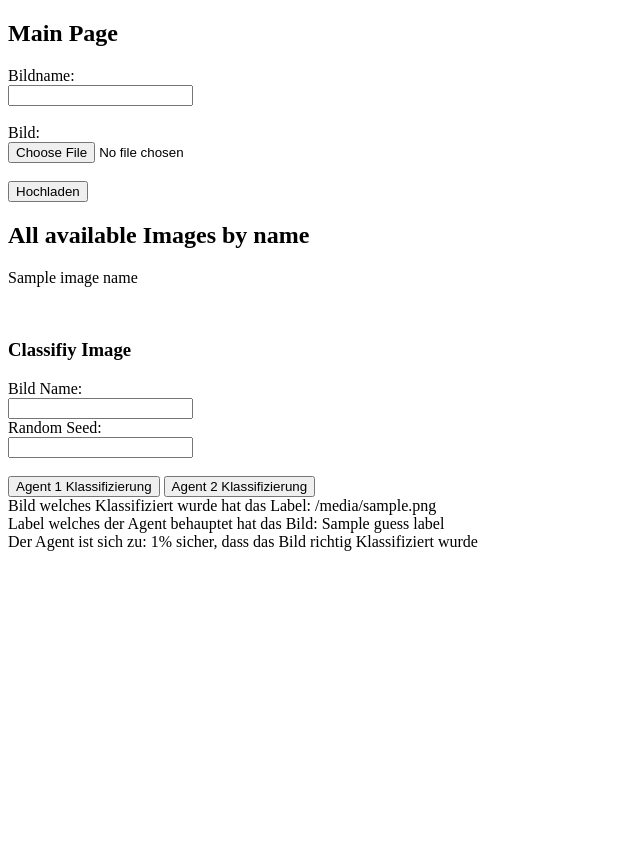
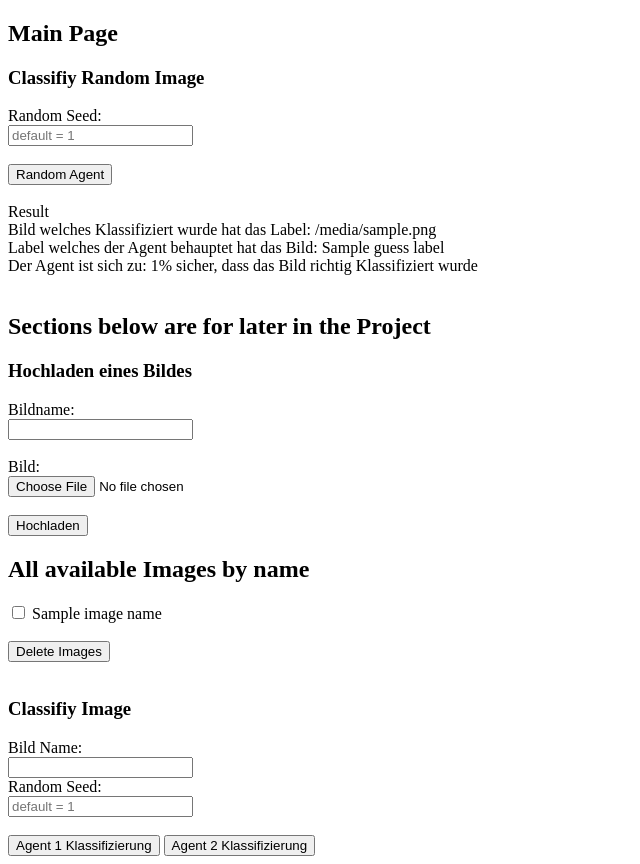
Before and after one commit to justTill/whatMemeAmI, a Django app: template project-one/main/view/templates/index.html in a window 1280 px wide. Shown: the part 98-962 px from the top of the page, without its empty margins (0-640 px from the left). Before the commit the page ends 649 px from the top, so only its background shows below. Run offline with Django 3.2, Linux system fonts and the light colour scheme; tables that the repository leaves empty hold one stand-in row (values such as "Sample post"); the template is opened without the code that fills it: values that come from a table or form of the project are taken from there, most other values are stand-ins (such as "Sample title", 1, 10 or a date in 2020).

Commit message:
implemented delete functionionality and reorderd Website

```diff
--- a/project-one/main/controller/logic/ImageLogic.py
+++ b/project-one/main/controller/logic/ImageLogic.py
@@ -10,3 +10,7 @@ class ImageLogic:
     def get_all_image_names(self):
         image_dao = ImageDAO()
         return image_dao.get_image_names()
+
+    def delete_images(self, image_names):
+        image_dao = ImageDAO()
+        [image_dao.delete_image_if_exist(name) for name in image_names]
--- a/project-one/main/model/persistence/ImageDAO.py
+++ b/project-one/main/model/persistence/ImageDAO.py
@@ -8,3 +8,8 @@ class ImageDAO:
 
     def get_image_names(self):
        return [image.name for image in UserImage.objects.all()]
+
+    def delete_image_if_exist(self, name):
+        image = self.get_image_with_name(name)
+        if image:
+            image.delete()
--- a/project-one/main/urls.py
+++ b/project-one/main/urls.py
@@ -1,6 +1,6 @@
 from django.urls import path
 from django.conf.urls import url
-from main.view.views import index, save_new_user_image, classify_image
+from main.view.views import index, save_new_user_image, classify_image, delete_images, random_agent
 
 app_name = 'main'
 
@@ -8,4 +8,6 @@ urlpatterns = [
     path('', index, name='index'),
     url(r'^save_new_user_image', save_new_user_image, name='save_new_user_image'),
     url(r'^classify_image', classify_image, name='classify_image'),
+    url(r'^delete_images', delete_images, name='delete_images'),
+    url(r'^random_agent', random_agent, name='random_agent'),
 ]
--- a/project-one/main/view/templates/classifyImage.html
+++ b/project-one/main/view/templates/classifyImage.html
@@ -1,12 +1,20 @@
-<form action="{% url 'main:classify_image' %}" method="post" enctype="multipart/form-data">
+<form action="{% url 'main:delete_images' %}" method="post" enctype="multipart/form-data">
     {% csrf_token %}
     <div>
         <h2>All available Images by name</h2>
-    {% for name in image_names%}
-    <p>{{ name }}</p>
-    {% endfor %}
+        {% for name in image_names%}
+            <input class="checkbox" type="checkbox" name="deleteImageBox" value="{{ name }}">
+            <span>{{ name }}
+            </span>
+            <br>
+        {% endfor %}
+        <br>
+        <button class="delete" type="submit">Delete Images</button>
     </div>
     <br>
+</form>
+<form action="{% url 'main:classify_image' %}" method="post" enctype="multipart/form-data">
+    {% csrf_token %}
     <h3> Classifiy Image</h3>
     <div class="fieldWrapper">
         <label>Bild Name:</label>
@@ -15,7 +23,7 @@
         <br>
         <label>Random Seed:</label>
         <br>
-        <input type="number" name="randomSeed">
+        <input type="number" name="randomSeed" placeholder="default = 1">
     </div>
     <br>
     <button type="submit" name="button" value="agent_one">Agent 1 Klassifizierung</button>
@@ -23,11 +31,10 @@
 </form>
 
 <div>
-   {% if image_label and guess_label and percentage %}
-    <span>Bild welches Klassifiziert wurde hat das Label: {{  image_label }}  </span>
+    {% if agent_error %}
     <br>
-    <span>Label welches der Agent behauptet hat das Bild: {{  guess_label }}  </span>
+    <span>There was an Error:</span>
     <br>
-    <span>Der Agent ist sich zu: {{  percentage }}% sicher, dass das Bild richtig Klassifiziert wurde  </span>
-   {% endif %}
+    <span>{{ agent_error}}</span>
+    {% endif %}
 </div>
--- a/project-one/main/view/templates/index.html
+++ b/project-one/main/view/templates/index.html
@@ -2,6 +2,9 @@
 {% block content %}
     <h2>Main Page</h2>
 
+    {% include 'templates/random_agent.html' %}
+    <br>
+    <h2>Sections below are for later in the Project</h2>
     {% include 'templates/uploadImageForm.html' %}
     {% include 'templates/classifyImage.html' %}
 
--- /dev/null
+++ b/project-one/main/view/templates/random_agent.html
@@ -0,0 +1,24 @@
+<form action="{% url 'main:random_agent' %}" method="post" enctype="multipart/form-data">
+    {% csrf_token %}
+    <h3> Classifiy Random Image</h3>
+    <div class="fieldWrapper">
+        <label>Random Seed:</label>
+        <br>
+        <input type="number" name="randomSeed" placeholder="default = 1">
+    </div>
+    <br>
+    <button type="submit" name="button" value="random_agent">Random Agent</button>
+</form>
+
+<div>
+   {% if image_label and guess_label and percentage %}
+    <br>
+    <span>Result</span>
+    <br>
+    <span>Bild welches Klassifiziert wurde hat das Label: {{  image_label }}  </span>
+    <br>
+    <span>Label welches der Agent behauptet hat das Bild: {{  guess_label }}  </span>
+    <br>
+    <span>Der Agent ist sich zu: {{  percentage }}% sicher, dass das Bild richtig Klassifiziert wurde  </span>
+   {% endif %}
+</div>
--- a/project-one/main/view/templates/uploadImageForm.html
+++ b/project-one/main/view/templates/uploadImageForm.html
@@ -1,5 +1,6 @@
 <form action="{% url 'main:save_new_user_image' %}" method="post" enctype="multipart/form-data">
     {% csrf_token %}
+    <h3>Hochladen eines Bildes</h3>
     {{ upload_image_form.non_field_errors }}
     <div class="fieldWrapper">
         <label>Bildname:</label>
```
Also changed, not shown: project-one/main/view/views/index.py (+43 -10 lines).
